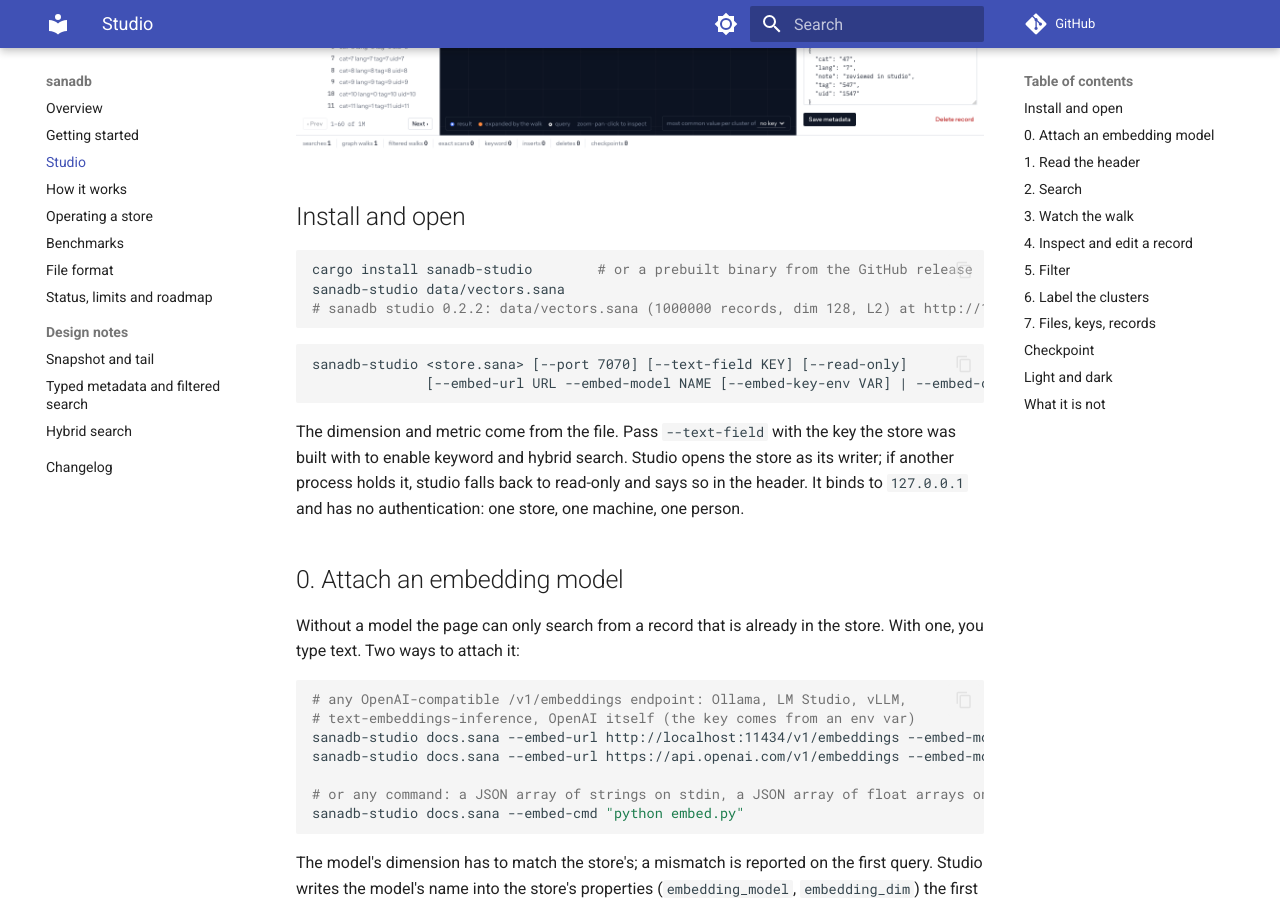
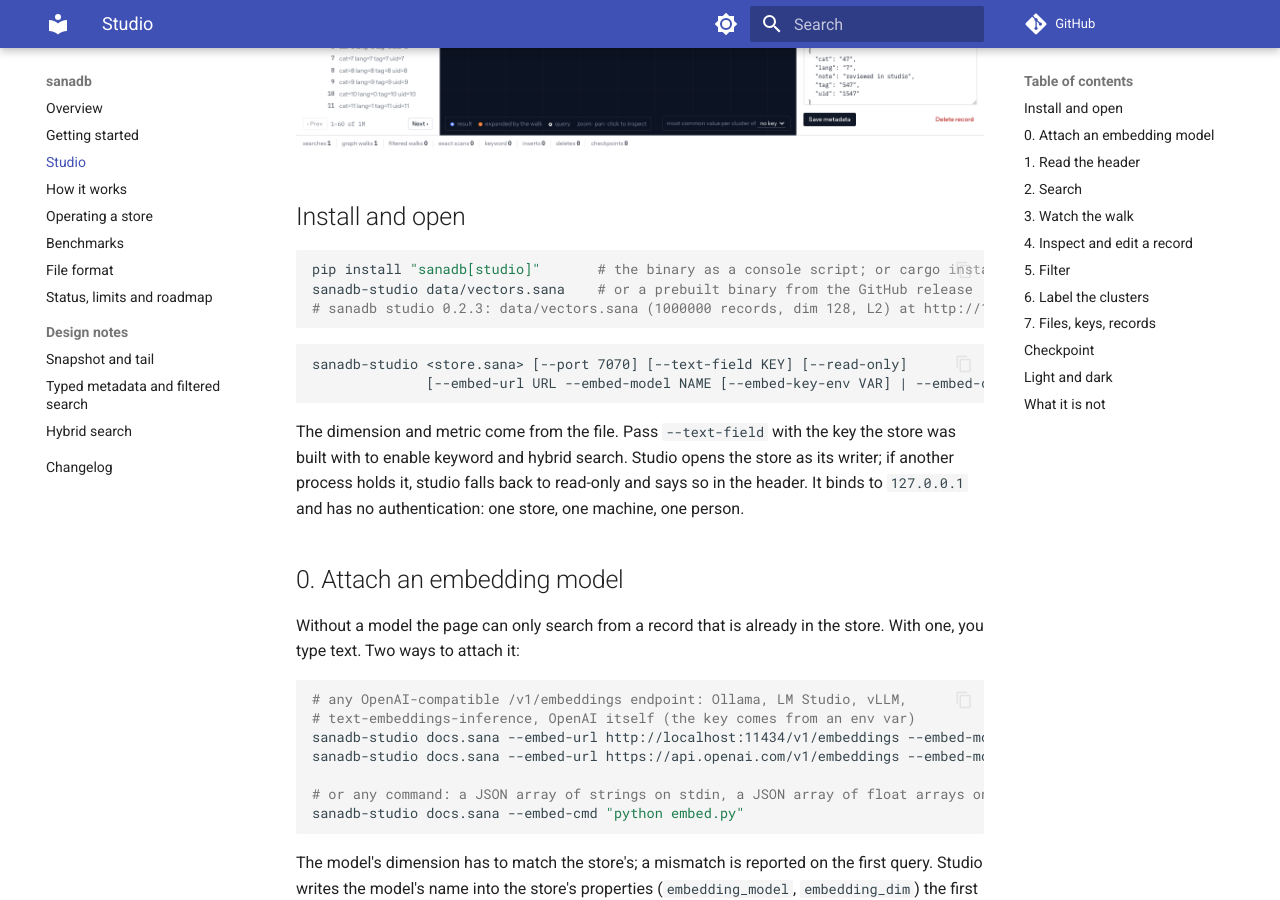
Before and after one commit to RohithOrg/sanadb, an MkDocs documentation site: the page built from docs/studio.md, in a window 1280 px wide and 900 px high, scrolled down 551 px. Built offline with MkDocs 1.6.1 and Material for MkDocs 9.7.7, drawn with Linux system fonts in a browser that asks for light colours; comment, search, counter and statistics services are not loaded.

Commit message:
0.2.3: sanadb[studio] extra installs the studio binary from its own PyPI wheel
Co-Authored-By: Claude Fable 5.1 <noreply@anthropic.com>

````diff
--- a/Cargo.toml
+++ b/Cargo.toml
@@ -3,7 +3,7 @@ members = [".", "python", "studio"]
 
 [package]
 name = "sanadb"
-version = "0.2.2"
+version = "0.2.3"
 edition = "2024"
 rust-version = "1.89"
 description = "Disk-first embedded vector + metadata store: write-ahead log, memory-mapped DiskANN-style graph index, product quantization, metadata filters"
--- a/docs/studio.md
+++ b/docs/studio.md
@@ -10,9 +10,9 @@ leaves the machine.
 ## Install and open
 
 ```bash
-cargo install sanadb-studio        # or a prebuilt binary from the GitHub release
-sanadb-studio data/vectors.sana
-# sanadb studio 0.2.2: data/vectors.sana (1000000 records, dim 128, L2) at http://127.0.0.1:7070/
+pip install "sanadb[studio]"       # the binary as a console script; or cargo install sanadb-studio,
+sanadb-studio data/vectors.sana    # or a prebuilt binary from the GitHub release
+# sanadb studio 0.2.3: data/vectors.sana (1000000 records, dim 128, L2) at http://127.0.0.1:7070/
 ```
 
 ```
````
Also changed, not shown: CHANGELOG.md (+9 -0 lines), README.md (+1 -0 lines), studio/README.md (+2 -2 lines), 6 other files.
